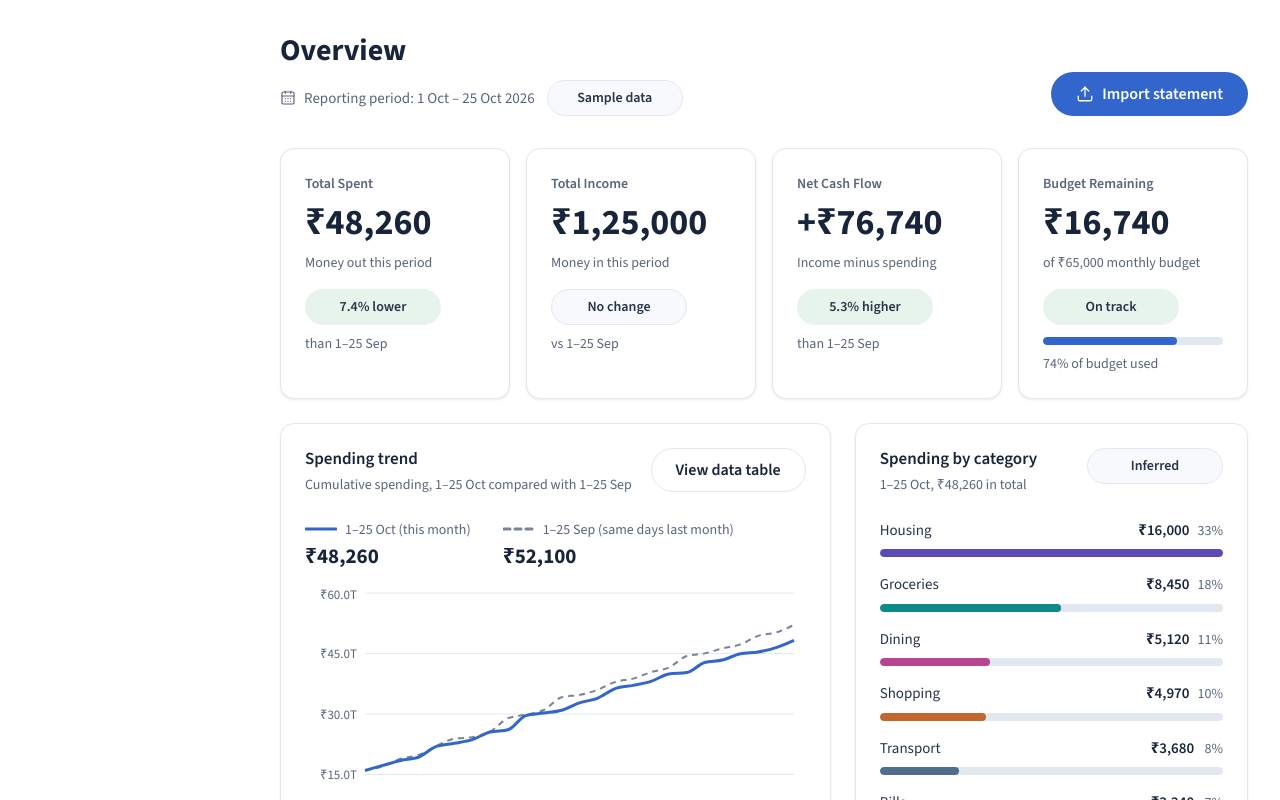
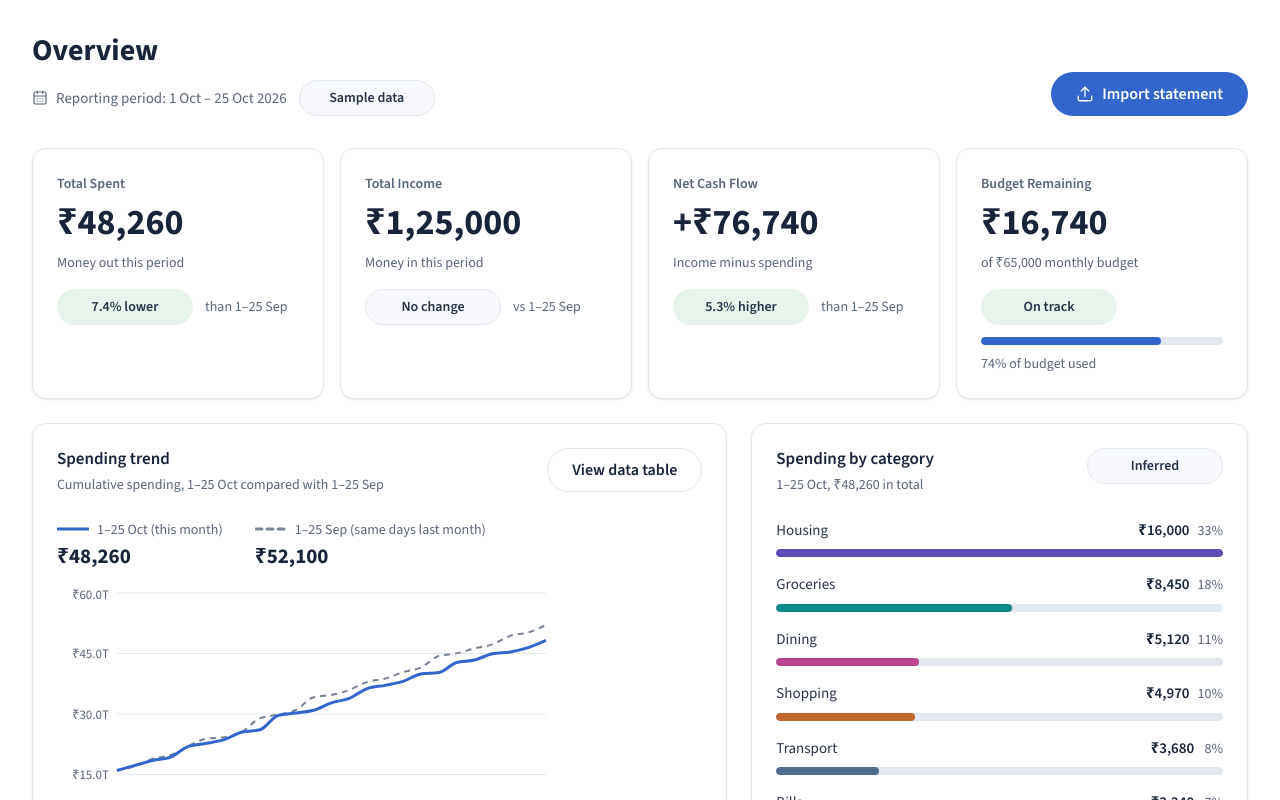
Before and after one commit to aryan-kond/monetary-mosaic, a React (Vite) app in the folder frontend/: page / in a window 1280 px wide. Shown: the top 800 px of the page. Built offline with nearby package versions, Linux system fonts and the light colour scheme.

Commit message:
feat: add collapsible desktop sidebar

```diff
--- a/frontend/src/components/AppShell/AppShell.css
+++ b/frontend/src/components/AppShell/AppShell.css
@@ -1,5 +1,10 @@
 .app-shell {
+  --shell-sidebar-width: var(--sidebar-width);
   min-height: 100vh;
+}
+
+.app-shell--collapsed {
+  --shell-sidebar-width: var(--sidebar-collapsed-width);
 }
 
 .skip-link {
@@ -20,16 +25,22 @@
   transform: translateY(0);
 }
 
-/* Desktop: fixed 248 px sidebar. */
+/* Desktop: fixed sidebar, 248 px expanded or a 72 px icon rail. */
 .app-shell__sidebar {
   position: fixed;
   inset: 0 auto 0 0;
   z-index: 40;
-  width: var(--sidebar-width);
+  width: var(--shell-sidebar-width);
+  overflow-x: hidden;
   overflow-y: auto;
   overscroll-behavior: contain;
   background: var(--color-canvas);
   border-right: 1px solid var(--color-border);
+}
+
+/* The rail does not scroll, so tooltips can extend past its edge. */
+.app-shell--collapsed .app-shell__sidebar {
+  overflow: visible;
 }
 
 .app-shell__topbar,
@@ -38,7 +49,7 @@
 }
 
 .app-shell__main {
-  margin-left: var(--sidebar-width);
+  margin-left: var(--shell-sidebar-width);
 }
 
 .app-shell__main:focus {
@@ -49,6 +60,16 @@
   max-width: var(--content-max-width);
   margin: 0 auto;
   padding: var(--space-8);
+}
+
+@media (min-width: 900px) {
+  .app-shell__sidebar {
+    transition: width var(--duration-menu) var(--ease-standard);
+  }
+
+  .app-shell__main {
+    transition: margin-left var(--duration-menu) var(--ease-standard);
+  }
 }
 
 /* Tablet and mobile: the sidebar becomes a drawer. GSAP animates transform and visibility. */
@@ -72,11 +93,12 @@
     z-index: 30;
     display: block;
     background: rgba(24, 36, 58, 0.4);
+    backdrop-filter: blur(2px);
     visibility: hidden;
   }
 
   .app-shell__sidebar {
-    width: min(var(--sidebar-width), 85vw);
+    width: min(var(--drawer-width), 88vw);
     border-right: 0;
     border-radius: 0 var(--radius-dialog) var(--radius-dialog) 0;
     box-shadow: var(--shadow-overlay);
--- a/frontend/src/components/AppShell/AppShell.tsx
+++ b/frontend/src/components/AppShell/AppShell.tsx
@@ -1,7 +1,7 @@
 import { useEffect, useRef, useState, type ReactNode } from 'react';
 import gsap from 'gsap';
-
 import { Menu } from 'lucide-react';
+import { useMediaQuery } from '../../hooks/useMediaQuery';
 import { useSmoothScroll } from '../../hooks/useSmoothScroll';
 import { Logo } from '../Logo/Logo';
 import { Sidebar } from '../Sidebar/Sidebar';
@@ -10,8 +10,26 @@ import './AppShell.css';
 
 /** Below this width the sidebar becomes a drawer. Keep in sync with AppShell.css. */
 const MOBILE_QUERY = '(max-width: 899px)';
+const DESKTOP_QUERY = '(min-width: 900px)';
 /** Guidelines: dialogs and drawers use 300-350 ms. */
 const DRAWER_SECONDS = 0.33;
+const COLLAPSED_STORAGE_KEY = 'mm.sidebarCollapsed';
+
+function readCollapsedPreference(): boolean {
+  try {
+    return window.localStorage.getItem(COLLAPSED_STORAGE_KEY) === 'true';
+  } catch {
+    return false;
+  }
+}
+
+function saveCollapsedPreference(collapsed: boolean) {
+  try {
+    window.localStorage.setItem(COLLAPSED_STORAGE_KEY, String(collapsed));
+  } catch {
+    // Storage can be blocked. The choice then lasts only until the page reloads.
+  }
+}
 
 interface AppShellProps {
   activeId: NavId;
@@ -21,6 +39,11 @@ interface AppShellProps {
 
 export function AppShell({ activeId, onNavigate, children }: AppShellProps) {
   const [drawerOpen, setDrawerOpen] = useState(false);
+  const [collapsedPreference, setCollapsedPreference] = useState(readCollapsedPreference);
+  const isDesktop = useMediaQuery(DESKTOP_QUERY);
+  /** The rail only exists on desktop. The mobile drawer is always full width. */
+  const sidebarCollapsed = isDesktop && collapsedPreference;
+
   const shellRef = useRef<HTMLDivElement>(null);
   const sidebarRef = useRef<HTMLDivElement>(null);
   const backdropRef = useRef<HTMLDivElement>(null);
@@ -96,8 +119,17 @@ export function AppShell({ activeId, onNavigate, children }: AppShellProps) {
     setDrawerOpen(false);
   };
 
+  const handleToggleCollapsed = () => {
+    const next = !collapsedPreference;
+    setCollapsedPreference(next);
+    saveCollapsedPreference(next);
+  };
+
   return (
-    <div className="app-shell" ref={shellRef}>
+    <div
+      className={sidebarCollapsed ? 'app-shell app-shell--collapsed' : 'app-shell'}
+      ref={shellRef}
+    >
       <a className="skip-link" href="#main-content">
         Skip to main content
       </a>
@@ -129,6 +161,8 @@ export function AppShell({ activeId, onNavigate, children }: AppShellProps) {
           activeId={activeId}
           onNavigate={handleNavigate}
           onClose={() => setDrawerOpen(false)}
+          collapsed={sidebarCollapsed}
+          onToggleCollapsed={isDesktop ? handleToggleCollapsed : undefined}
         />
       </div>
 
--- a/frontend/src/components/Sidebar/Sidebar.css
+++ b/frontend/src/components/Sidebar/Sidebar.css
@@ -6,11 +6,46 @@
   padding: var(--space-6) var(--space-4) var(--space-4);
 }
 
+/* Brand: both logos share one cell and cross-fade. */
 .sidebar__brand {
   display: flex;
   align-items: center;
   justify-content: space-between;
-  padding: 0 var(--space-2);
+}
+
+.sidebar__logos {
+  display: grid;
+  flex: 1;
+  min-width: 0;
+  overflow: hidden;
+}
+
+.sidebar__logo {
+  grid-area: 1 / 1;
+  align-self: center;
+  justify-self: start;
+  transition: opacity var(--duration-fast) var(--ease-standard) 100ms;
+}
+
+.sidebar__logo--full {
+  margin-left: var(--space-2);
+}
+
+/* Fixed offset, so the mark sits in the middle of the collapsed rail and never slides. */
+.sidebar__logo--mark {
+  margin-left: var(--space-1);
+  opacity: 0;
+  transition-delay: 0s;
+}
+
+.sidebar--collapsed .sidebar__logo--full {
+  opacity: 0;
+  transition-delay: 0s;
+}
+
+.sidebar--collapsed .sidebar__logo--mark {
+  opacity: 1;
+  transition-delay: 100ms;
 }
 
 /* The close button only exists for the mobile drawer. */
@@ -27,11 +62,11 @@
 }
 
 .nav-link {
+  position: relative;
   display: flex;
   align-items: center;
-  gap: var(--space-3);
   min-height: 44px;
-  padding: var(--space-1) var(--space-3) var(--space-1) var(--space-1);
+  padding: var(--space-1);
   border-radius: var(--radius-pill);
   color: var(--color-text-secondary);
   font-size: var(--text-control);
@@ -40,6 +75,36 @@
   transition:
     background-color var(--duration-fast) var(--ease-standard),
     color var(--duration-fast) var(--ease-standard);
+}
+
+/* A button that looks like a nav row, used for the collapse toggle. */
+.nav-link--button {
+  width: 100%;
+  border: 0;
+  background: transparent;
+  font-family: inherit;
+  text-align: left;
+  cursor: pointer;
+}
+
+/* Spacing lives on the label, so it can shrink to nothing when the sidebar collapses. */
+.nav-link__label {
+  max-width: 12rem;
+  padding-inline: var(--space-3);
+  overflow: hidden;
+  white-space: nowrap;
+  opacity: 1;
+  transition:
+    max-width var(--duration-menu) var(--ease-standard),
+    padding var(--duration-menu) var(--ease-standard),
+    opacity var(--duration-fast) var(--ease-standard) 100ms;
+}
+
+.sidebar--collapsed .nav-link__label {
+  max-width: 0;
+  padding-inline: 0;
+  opacity: 0;
+  transition-delay: 0s;
 }
 
 /* Circular icon container, 36 px. Inactive icons use a neutral fill. */
@@ -87,16 +152,66 @@
   border-top: 1px solid var(--color-border);
 }
 
+/*
+ * Sample-data note. The full note and the icon both stay in the page. Their heights animate
+ * between 0 and their natural size (the grid-template-rows trick) while they fade.
+ */
+.sidebar__sample-slot,
+.sidebar__sample-rail-slot {
+  display: grid;
+  transition: grid-template-rows var(--duration-menu) var(--ease-standard);
+}
+
+.sidebar__sample-slot {
+  grid-template-rows: 1fr;
+}
+
+.sidebar__sample-rail-slot {
+  grid-template-rows: 0fr;
+}
+
+.sidebar--collapsed .sidebar__sample-slot {
+  grid-template-rows: 0fr;
+}
+
+.sidebar--collapsed .sidebar__sample-rail-slot {
+  grid-template-rows: 1fr;
+}
+
+.sidebar__sample-clip,
+.sidebar__sample-rail-clip {
+  min-height: 0;
+  overflow: hidden;
+}
+
+/* Tooltips need room, so the icon is only unclipped while the rail is collapsed. */
+.sidebar--collapsed .sidebar__sample-rail-clip {
+  overflow: visible;
+}
+
+/*
+ * The note keeps its full width while the sidebar grows, so its text never re-wraps.
+ * The clip hides the part that has not opened yet, and the fade starts after a short delay.
+ */
 .sidebar__sample {
   display: flex;
   flex-direction: column;
   gap: var(--space-1);
+  width: 100%;
+  min-width: calc(var(--sidebar-width) - 2 * var(--space-4) - 1px);
   padding: var(--space-3);
   border: 1px solid var(--color-border);
   border-radius: var(--radius-card);
   background: var(--color-surface-soft);
   font-size: var(--text-meta);
   color: var(--color-text-secondary);
+  opacity: 1;
+  transition: opacity var(--duration-fast) var(--ease-standard) 120ms;
+}
+
+.sidebar--collapsed .sidebar__sample {
+  opacity: 0;
+  transition-delay: 0s;
 }
 
 .sidebar__sample strong {
@@ -105,8 +220,87 @@
   color: var(--color-text-primary);
 }
 
+.sidebar__sample-rail {
+  display: grid;
+  place-items: center;
+  width: 36px;
+  height: 36px;
+  margin: 0 auto;
+  border-radius: 50%;
+  background: var(--color-surface-soft);
+  color: var(--color-text-secondary);
+  opacity: 0;
+  transition: opacity var(--duration-fast) var(--ease-standard);
+}
+
+.sidebar--collapsed .sidebar__sample-rail {
+  opacity: 1;
+  transition-delay: 120ms;
+}
+
+/* Tooltip shown beside a collapsed icon on hover or keyboard focus. */
+.rail-tip {
+  position: relative;
+}
+
+.rail-tip__text {
+  position: absolute;
+  top: 50%;
+  left: calc(100% + var(--space-3));
+  z-index: 60;
+  padding: 6px var(--space-3);
+  border-radius: 10px;
+  background: var(--color-text-primary);
+  color: #ffffff;
+  font-size: var(--text-label);
+  font-weight: 500;
+  line-height: 1.3;
+  white-space: nowrap;
+  pointer-events: none;
+  opacity: 0;
+  visibility: hidden;
+  transform: translateY(-50%);
+  transition:
+    opacity var(--duration-fast) var(--ease-standard),
+    visibility var(--duration-fast) var(--ease-standard);
+}
+
+.rail-tip__text--wide {
+  width: 240px;
+  white-space: normal;
+}
+
+.sidebar--collapsed .rail-tip:hover > .rail-tip__text,
+.sidebar--collapsed .rail-tip:focus-visible > .rail-tip__text {
+  opacity: 1;
+  visibility: visible;
+}
+
+/* Drawer on tablet and mobile: more room, taller rows, Settings pinned to the bottom. */
 @media (max-width: 899px) {
+  .sidebar {
+    padding: var(--space-6);
+    padding-bottom: max(var(--space-6), env(safe-area-inset-bottom));
+  }
+
   .sidebar__close {
     display: inline-grid;
   }
+
+  .sidebar__list {
+    gap: var(--space-2);
+  }
+
+  .nav-link {
+    min-height: 48px;
+  }
+
+  .sidebar__footer {
+    gap: var(--space-6);
+    padding-top: var(--space-6);
+  }
+
+  .sidebar__sample {
+    min-width: 0;
+  }
 }
--- a/frontend/src/components/Sidebar/Sidebar.tsx
+++ b/frontend/src/components/Sidebar/Sidebar.tsx
@@ -1,13 +1,19 @@
-import { X } from 'lucide-react';
+import { Info, PanelLeftClose, PanelLeftOpen, X } from 'lucide-react';
 import { Logo } from '../Logo/Logo';
 import { primaryNav, utilityNav, type NavId, type NavItem } from './navItems';
 import './Sidebar.css';
+
+const SAMPLE_NOTE = 'Figures shown are examples, not from a bank account.';
 
 interface SidebarProps {
   activeId: NavId;
   onNavigate: (id: NavId) => void;
   /** Provided when the sidebar is shown as a drawer on small screens. */
   onClose?: () => void;
+  /** Icon-only rail. Only ever true on desktop. */
+  collapsed?: boolean;
+  /** Provided on desktop, where the sidebar can be collapsed. */
+  onToggleCollapsed?: () => void;
 }
 
 interface NavLinkProps {
@@ -16,11 +22,15 @@ interface NavLinkProps {
   onNavigate: (id: NavId) => void;
 }
 
+/**
+ * The label always stays in the page, so screen readers keep reading it. When the sidebar is
+ * collapsed, CSS shrinks and fades it, and shows the tooltip on hover or focus.
+ */
 function NavLink({ item, active, onNavigate }: NavLinkProps) {
   const Icon = item.icon;
   return (
     <a
-      className="nav-link"
+      className="nav-link rail-tip"
       href={`#${item.id}`}
       aria-current={active ? 'page' : undefined}
       onClick={(event) => {
@@ -32,15 +42,35 @@ function NavLink({ item, active, onNavigate }: NavLinkProps) {
         <Icon size={18} strokeWidth={1.75} />
       </span>
       <span className="nav-link__label">{item.label}</span>
+      <span className="rail-tip__text" aria-hidden="true">
+        {item.label}
+      </span>
     </a>
   );
 }
 
-export function Sidebar({ activeId, onNavigate, onClose }: SidebarProps) {
+export function Sidebar({
+  activeId,
+  onNavigate,
+  onClose,
+  collapsed = false,
+  onToggleCollapsed,
+}: SidebarProps) {
+  const toggleLabel = collapsed ? 'Expand sidebar' : 'Collapse sidebar';
+  const ToggleIcon = collapsed ? PanelLeftOpen : PanelLeftClose;
+
   return (
-    <div className="sidebar">
+    <div className={collapsed ? 'sidebar sidebar--collapsed' : 'sidebar'}>
       <div className="sidebar__brand">
-        <Logo variant="full" />
+        {/* Both logos stay in the page and cross-fade. Only the visible one is announced. */}
+        <div className="sidebar__logos">
+          <span className="sidebar__logo sidebar__logo--full" aria-hidden={collapsed}>
+            <Logo variant="full" />
+          </span>
+          <span className="sidebar__logo sidebar__logo--mark" aria-hidden={!collapsed}>
+            <Logo variant="mark" />
+          </span>
+        </div>
         <button
           type="button"
           className="icon-button sidebar__close"
@@ -62,10 +92,46 @@ export function Sidebar({ activeId, onNavigate, onClose }: SidebarProps) {
       </nav>
 
       <div className="sidebar__footer">
-        <div className="sidebar__sample">
-          <strong>Sample data</strong>
-          <span>Figures shown are examples, not from a bank account.</span>
+        {/* The full note and the icon both stay in the page, so one can fade out as the other
+            fades in. inert keeps the hidden one out of the tab order and away from screen readers. */}
+        <div className="sidebar__sample-area">
+          <div className="sidebar__sample-slot" inert={collapsed}>
+            <div className="sidebar__sample-clip">
+              <div className="sidebar__sample">
+                <strong>Sample data</strong>
+                <span>{SAMPLE_NOTE}</span>
+              </div>
+            </div>
+          </div>
+          <div className="sidebar__sample-rail-slot" inert={!collapsed}>
+            <div className="sidebar__sample-rail-clip">
+              <div className="sidebar__sample-rail rail-tip" role="note" tabIndex={0}>
+                <Info size={18} strokeWidth={1.75} aria-hidden="true" />
+                <span className="visually-hidden">Sample data. {SAMPLE_NOTE}</span>
+                <span className="rail-tip__text rail-tip__text--wide" aria-hidden="true">
+                  Sample data. {SAMPLE_NOTE}
+                </span>
+              </div>
+            </div>
+          </div>
         </div>
+
+        {onToggleCollapsed && (
+          <button
+            type="button"
+            className="nav-link nav-link--button rail-tip"
+            onClick={onToggleCollapsed}
+          >
+            <span className="nav-link__icon" aria-hidden="true">
+              <ToggleIcon size={18} strokeWidth={1.75} />
+            </span>
+            <span className="nav-link__label">{toggleLabel}</span>
+            <span className="rail-tip__text" aria-hidden="true">
+              {toggleLabel}
+            </span>
+          </button>
+        )}
+
         <nav aria-label="Settings">
           <ul className="sidebar__list">
             {utilityNav.map((item) => (
--- /dev/null
+++ b/frontend/src/hooks/useMediaQuery.ts
@@ -0,0 +1,19 @@
+import { useCallback, useSyncExternalStore } from 'react';
+
+/** True while the given CSS media query matches. Updates when the window changes. */
+export function useMediaQuery(query: string): boolean {
+  const subscribe = useCallback(
+    (onChange: () => void) => {
+      const mediaQuery = window.matchMedia(query);
+      mediaQuery.addEventListener('change', onChange);
+      return () => mediaQuery.removeEventListener('change', onChange);
+    },
+    [query],
+  );
+
+  return useSyncExternalStore(
+    subscribe,
+    () => window.matchMedia(query).matches,
+    () => false,
+  );
+}
--- a/frontend/src/styles/global.css
+++ b/frontend/src/styles/global.css
@@ -67,6 +67,7 @@ button {
   *::before,
   *::after {
     transition-duration: 0.01ms !important;
+    transition-delay: 0s !important;
     animation-duration: 0.01ms !important;
     scroll-behavior: auto !important;
   }
--- a/frontend/src/styles/tokens.css
+++ b/frontend/src/styles/tokens.css
@@ -67,6 +67,8 @@
 
   /* Layout */
   --sidebar-width: 248px;
+  --sidebar-collapsed-width: 76px;
+  --drawer-width: 320px;
   --content-max-width: 1440px;
   --topbar-height: 64px;
 }
```
Also changed, not shown: frontend/src/hooks/useReducedMotion.ts (+2 -14 lines).
